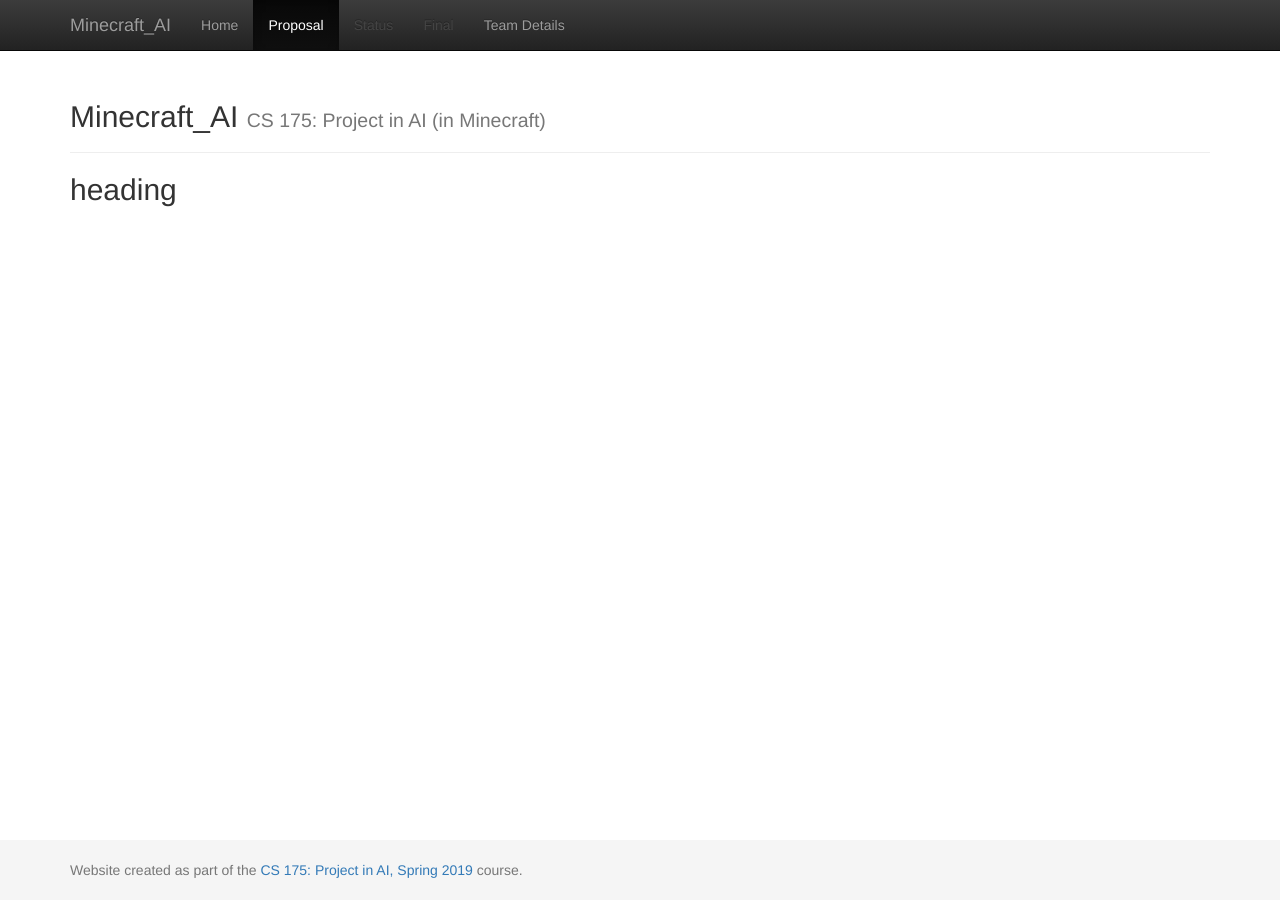
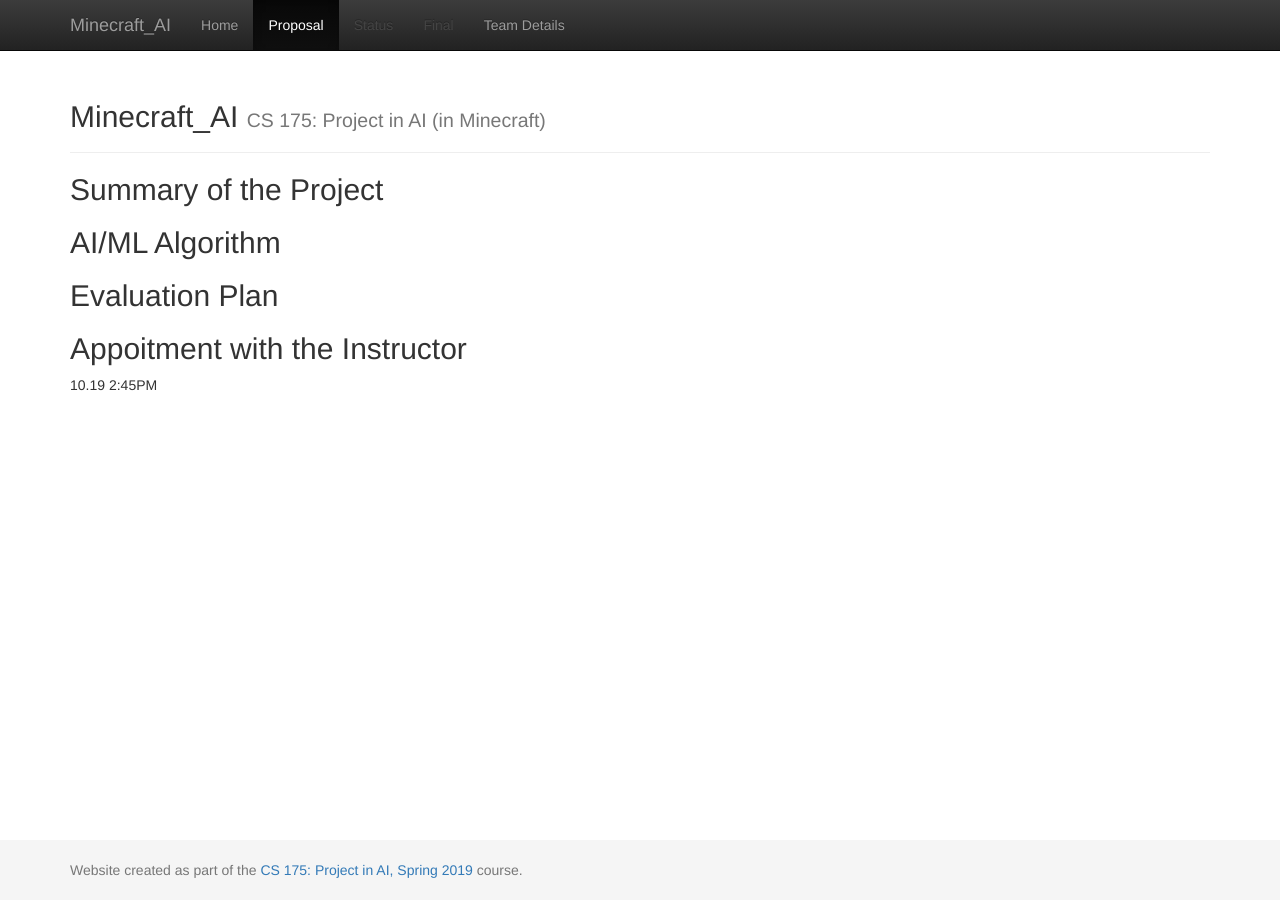
Before and after one commit to Chilly712/CrossTheFireLine_Minecraft, a Jekyll site: the page built from docs/proposal.md, in a window 1280 px wide. Built offline with Jekyll 4.4.1, drawn with Linux system fonts in a browser that asks for light colours.

Commit message:
Update proposal.md

```diff
--- a/docs/proposal.md
+++ b/docs/proposal.md
@@ -3,4 +3,11 @@
 title:  Proposal
 ---
 
-## heading
+## Summary of the Project
+
+## AI/ML Algorithm
+
+## Evaluation Plan
+
+## Appoitment with the Instructor
+10.19 2:45PM
```
